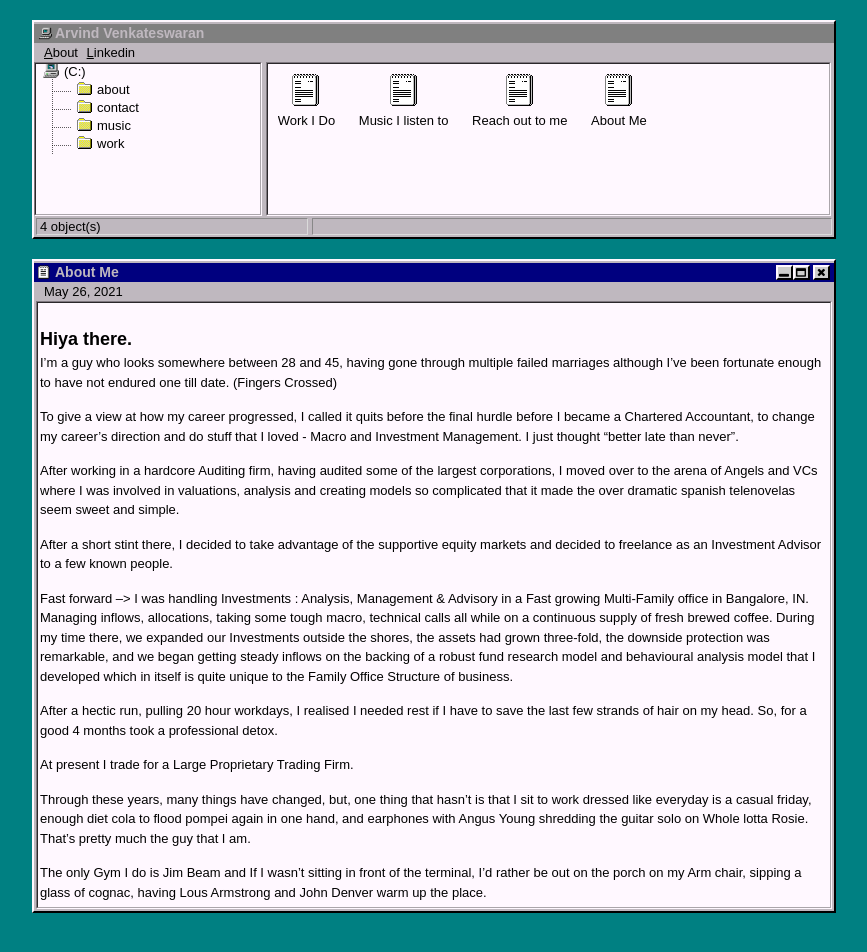
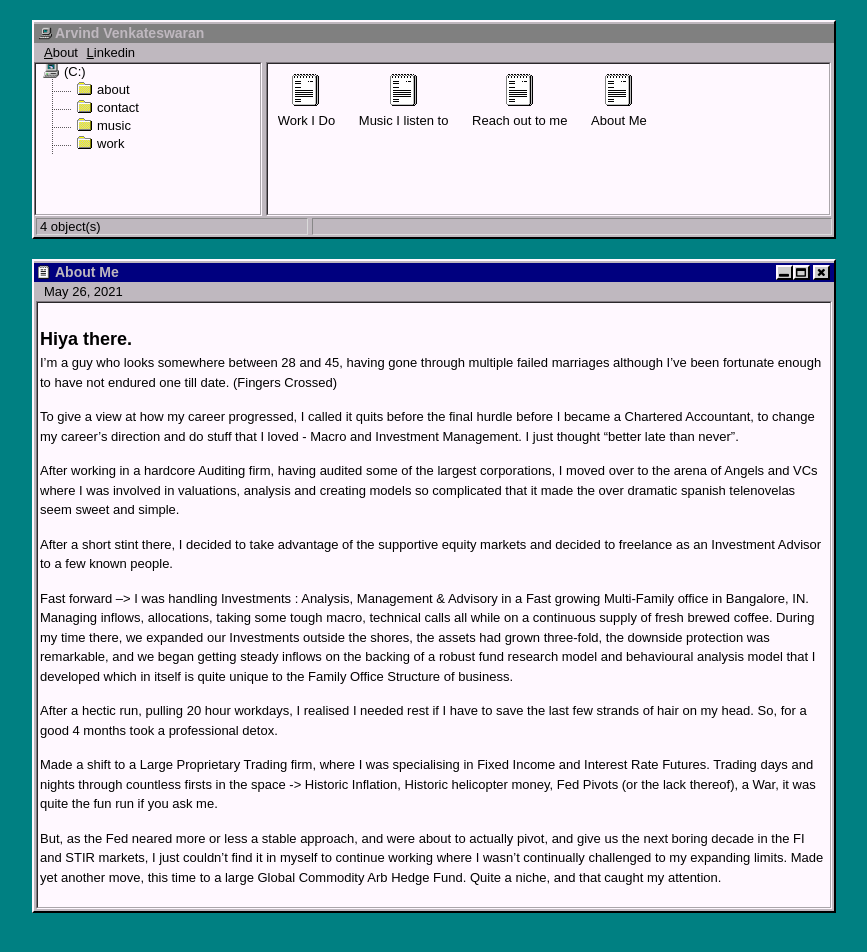
Before and after one commit to arvindvenkat/arvindvenkat.github.io, a Jekyll site: the page built from _posts/2021-05-26-about-me.md, in a window 1280 px wide. Shown: the top 952 px of the page, without its empty margins (206-1073 px from the left). Built offline with Jekyll 4.4.1, drawn with Linux system fonts in a browser that asks for light colours; some of the changed text lies outside the part shown.

Commit message:
Update 2021-05-26-about-me.md

```diff
--- a/_posts/2021-05-26-about-me.md
+++ b/_posts/2021-05-26-about-me.md
@@ -19,7 +19,13 @@ During my time there, we expanded our Investments outside the shores, the assets
 
 After a hectic run, pulling 20 hour workdays, I realised I needed rest if I have to save the last few strands of hair on my head. So, for a good 4 months took a professional detox.
 
-At present I trade for a Large Proprietary Trading Firm.
+Made a shift to a Large Proprietary Trading firm, where I was specialising in Fixed Income and Interest Rate Futures. Trading days and nights through countless firsts in the space -> Historic Inflation, Historic helicopter money, Fed Pivots (or the lack thereof), a War, it was quite the fun run if you ask me.
+
+But, as the Fed neared more or less a stable approach, and were about to actually pivot, and give us the next boring decade in the FI and STIR markets, I just couldn't find it in myself to continue working where I wasn't continually challenged to my expanding limits. Made yet another move, this time to a large Global Commodity Arb Hedge Fund. Quite a niche, and that caught my attention.
+
+<i> There can be a million algorithms that can be working on markets, but, just as fast as alpha moved out of the archaic managers of the 80s to the algo executions of the 90s and 00s, it is moving away from even the algorithms themselves. Call it a curse or the inevitability of exploiting so much that there is nothing left to exploit, that it catches up to you and bites you in the rear. </i>
+
+I pride myself on being the human who takes trading calls, telling my terminal when and where to trade, and bring in alpha.
 
 Through these years, many things have changed, but, one thing that hasn't is that I sit to work dressed like everyday is a casual friday, enough diet cola to flood pompei again in one hand, and earphones with Angus Young shredding the guitar solo on Whole lotta Rosie. That's pretty much the guy that I am.
 
```
